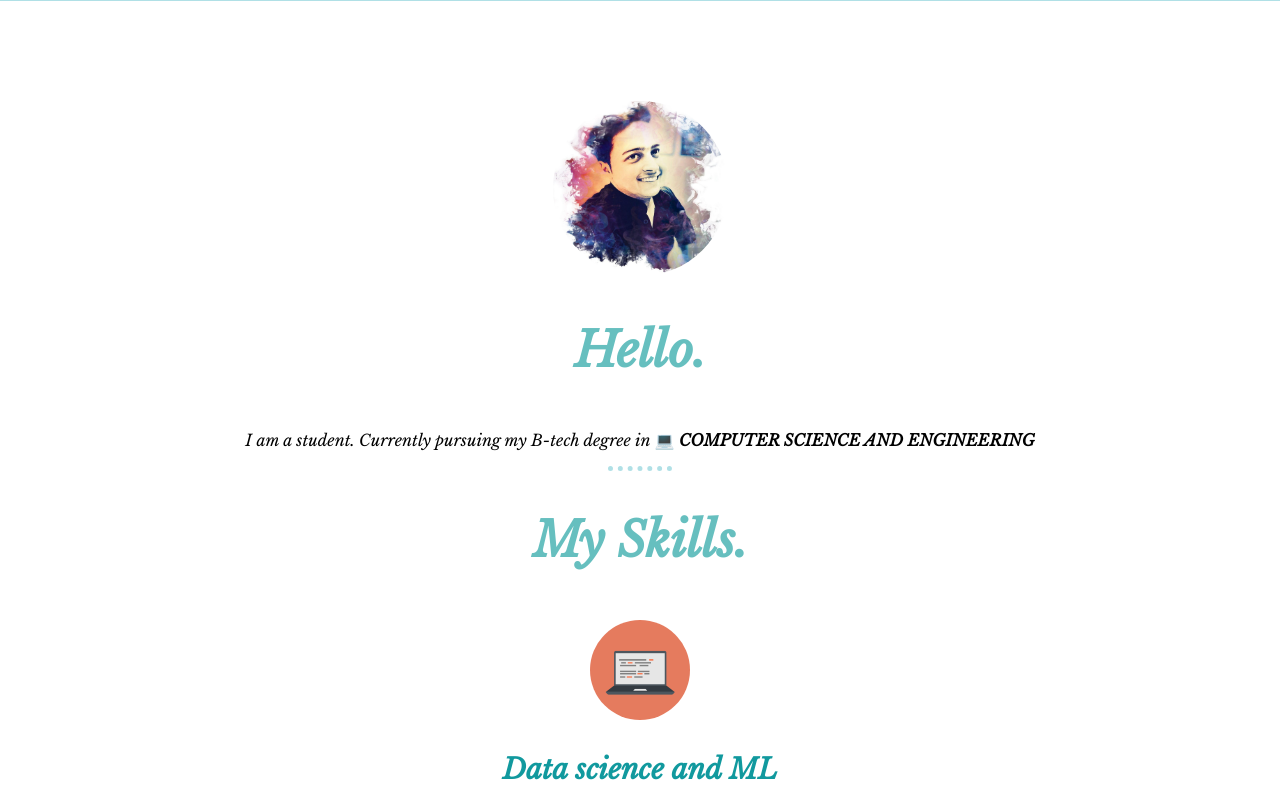
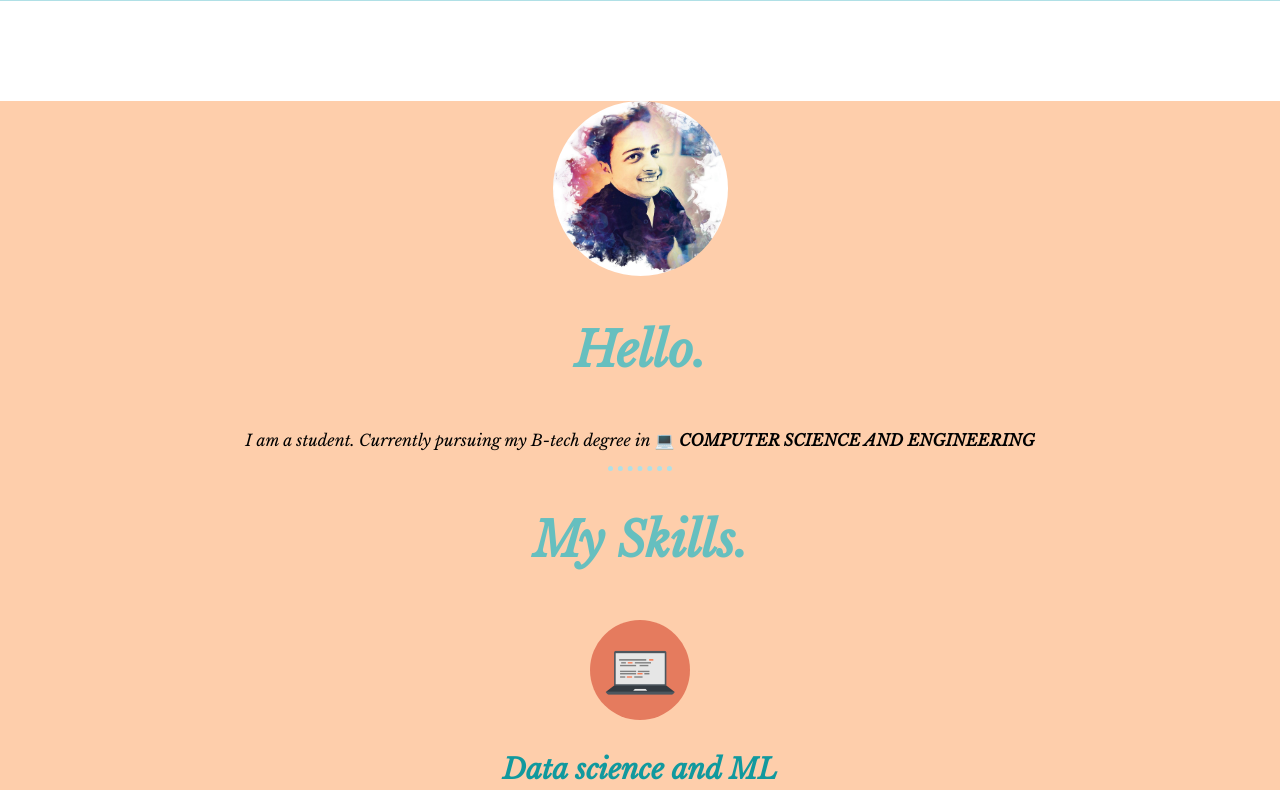
Before and after one commit to shubham8539/ryanjones, a plain HTML site: page index.html in a window 1280 px wide. Shown: the part 888-1678 px from the top of the page. Drawn offline with nearby package versions, Linux system fonts and the light colour scheme.

Commit message:
Update style.css

```diff
--- a/css/style.css
+++ b/css/style.css
@@ -42,6 +42,7 @@ color: #11999E;
 
 .middle-container {
   margin: 100px 0;
+    background-color: #feceab;
 
 
 }
```
